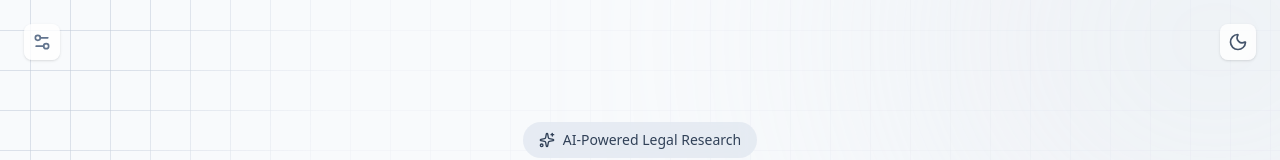
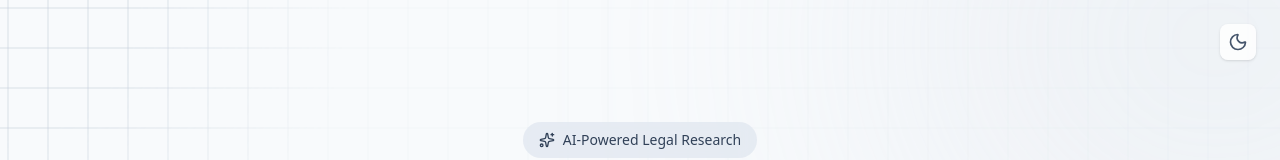
Before and after one commit to andymsun/lawvics, a Next.js app: page / in a window 1280 px wide. Shown: the top 160 px of the page. Built offline with nearby package versions, Linux system fonts and the light colour scheme.

Commit message:
finally gang we good

```diff
--- a/src/components/ui/infinite-grid-hero.tsx
+++ b/src/components/ui/infinite-grid-hero.tsx
@@ -4,7 +4,7 @@ import React, { useState, useRef, useEffect } from 'react';
 import { motion, useMotionValue, useMotionTemplate, useAnimationFrame } from 'framer-motion';
 import { clsx, type ClassValue } from 'clsx';
 import { twMerge } from 'tailwind-merge';
-import { Settings2, Sun, Moon } from 'lucide-react';
+import { Sun, Moon } from 'lucide-react';
 import { useTheme } from 'next-themes';
 
 function cn(...inputs: ClassValue[]) {
@@ -51,7 +51,7 @@ interface InfiniteGridHeroProps {
 
 export function InfiniteGridHero({ children, className }: InfiniteGridHeroProps) {
     const [gridSize, setGridSize] = useState(40);
-    const [showSettings, setShowSettings] = useState(false);
+
     const containerRef = useRef<HTMLDivElement>(null);
 
     // Use next-themes for theme management (synced with ThemeProvider)
@@ -77,8 +77,8 @@ export function InfiniteGridHero({ children, className }: InfiniteGridHeroProps)
     };
 
     useAnimationFrame(() => {
-        gridOffsetX.set((gridOffsetX.get() + 2.5) % gridSize);
-        gridOffsetY.set((gridOffsetY.get() + 2.5) % gridSize);
+        gridOffsetX.set((gridOffsetX.get() + 0.625) % gridSize);
+        gridOffsetY.set((gridOffsetY.get() + 0.625) % gridSize);
     });
 
     // Sharper spotlight gradient
@@ -122,48 +122,7 @@ export function InfiniteGridHero({ children, className }: InfiniteGridHeroProps)
                 )} />
             </div>
 
-            {/* Settings Panel (Top Left) */}
-            <div className="absolute top-6 left-6 z-20">
-                <button
-                    onClick={() => setShowSettings(!showSettings)}
-                    className={cn(
-                        'p-2 rounded-lg transition-colors',
-                        isDark
-                            ? 'bg-slate-800 text-slate-400 hover:text-white'
-                            : 'bg-white/80 text-slate-500 hover:text-slate-700 shadow-sm'
-                    )}
-                >
-                    <Settings2 className="w-5 h-5" />
-                </button>
 
-                {showSettings && (
-                    <div className={cn(
-                        'absolute top-12 left-0 p-4 rounded-xl shadow-lg w-48',
-                        isDark ? 'bg-slate-800' : 'bg-white'
-                    )}>
-                        <label className={cn(
-                            'text-xs font-medium uppercase tracking-wider mb-2 block',
-                            isDark ? 'text-slate-400' : 'text-slate-500'
-                        )}>
-                            Grid Density
-                        </label>
-                        <input
-                            type="range"
-                            min="20"
-                            max="80"
-                            value={gridSize}
-                            onChange={(e) => setGridSize(Number(e.target.value))}
-                            className="w-full accent-slate-500"
-                        />
-                        <div className={cn(
-                            'text-xs text-center mt-1',
-                            isDark ? 'text-slate-500' : 'text-slate-400'
-                        )}>
-                            {gridSize}px
-                        </div>
-                    </div>
-                )}
-            </div>
 
             {/* Theme Toggle (Top Right) */}
             <button
```
